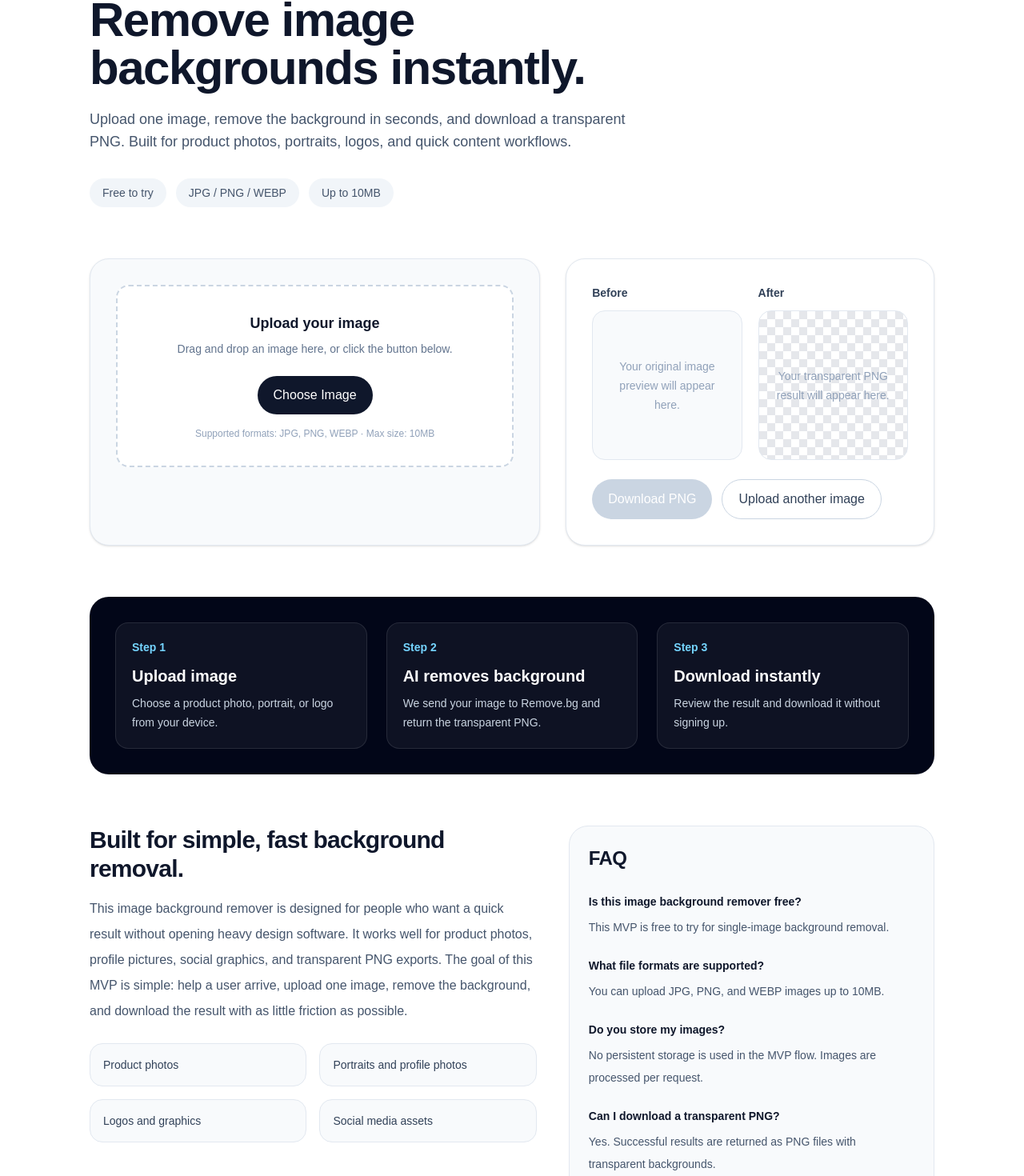
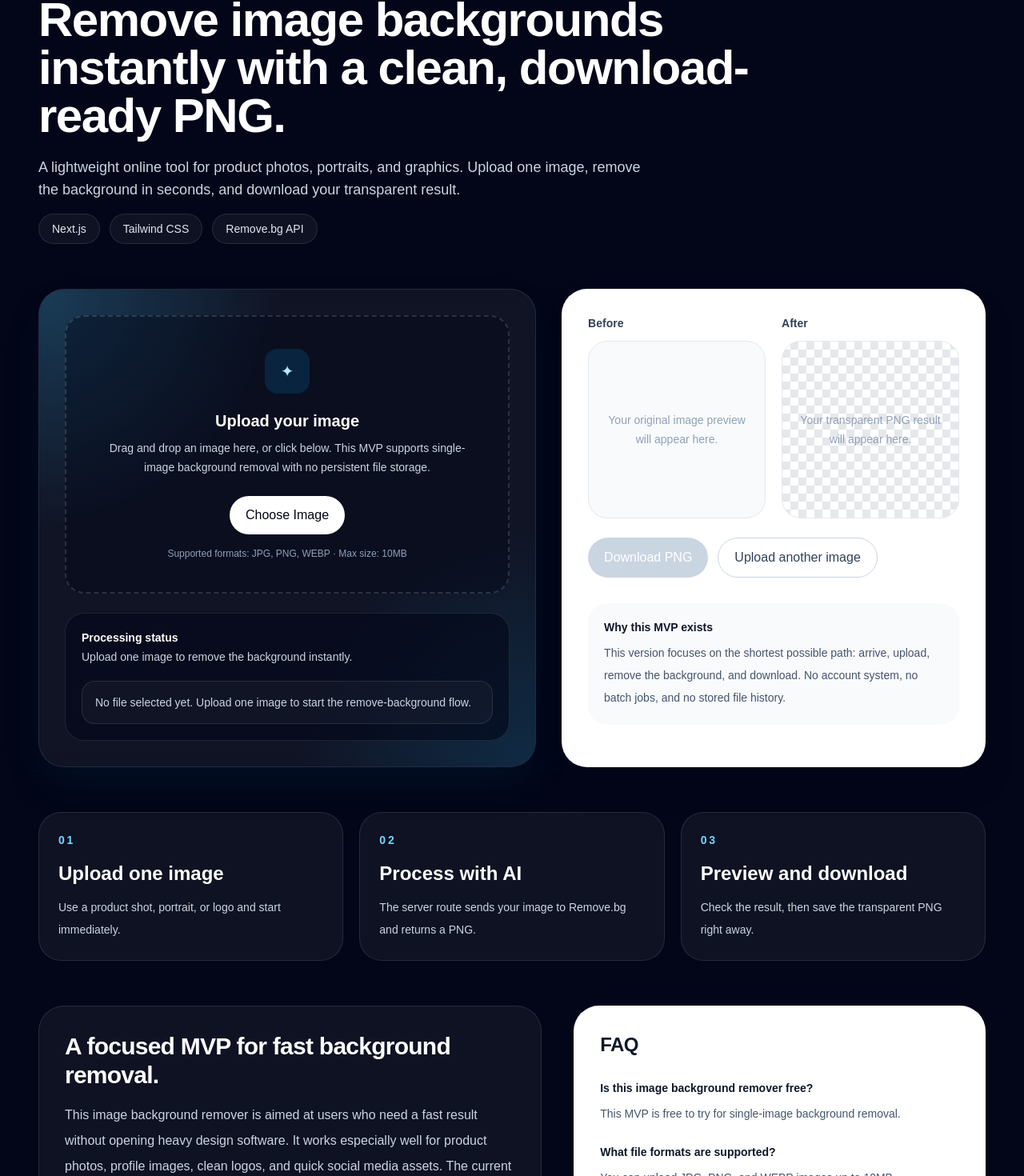
Before and after one commit to wawo-123/image-background-remover, a Next.js app: page / in a window 1280 px wide. Shown: the part 77-1547 px from the top of the page at 80% size. Built offline with nearby package versions, Linux system fonts and the light colour scheme.

Commit message:
feat: polish MVP UI and prepare Cloudflare deployment

```diff
--- a/package.json
+++ b/package.json
@@ -6,7 +6,8 @@
     "dev": "next dev",
     "build": "next build",
     "start": "next start",
-    "lint": "eslint"
+    "lint": "eslint",
+    "cf:deploy:note": "node -e \"console.log('Prepare Cloudflare deployment by setting REMOVE_BG_API_KEY and using your preferred Next.js-on-Cloudflare adapter/runtime.')\""
   },
   "dependencies": {
     "next": "16.2.1",
--- a/src/app/page.tsx
+++ b/src/app/page.tsx
@@ -6,6 +6,32 @@ type Status = "idle" | "uploading" | "success" | "error";
 
 const ACCEPTED_TYPES = ["image/jpeg", "image/png", "image/webp"];
 const MAX_FILE_SIZE = 10 * 1024 * 1024;
+
+const SCENES = [
+  "Product photos for ecommerce listings",
+  "Portraits and profile pictures",
+  "Logos and clean transparent graphics",
+  "Quick marketing and social media assets",
+];
+
+const FAQS = [
+  {
+    question: "Is this image background remover free?",
+    answer: "This MVP is free to try for single-image background removal.",
+  },
+  {
+    question: "What file formats are supported?",
+    answer: "You can upload JPG, PNG, and WEBP images up to 10MB.",
+  },
+  {
+    question: "Do you store my images?",
+    answer: "No persistent storage is used in this MVP flow. Images are processed per request only.",
+  },
+  {
+    question: "Can I download a transparent PNG?",
+    answer: "Yes. Successful results are returned as transparent PNG files ready to download.",
+  },
+];
 
 export default function Home() {
   const inputRef = useRef<HTMLInputElement | null>(null);
@@ -18,17 +44,22 @@ export default function Home() {
   const [resultBlob, setResultBlob] = useState<Blob | null>(null);
 
   const statusText = useMemo(() => {
-    if (status === "uploading") return "Removing background...";
-    if (status === "success") return "Background removed successfully.";
-    if (status === "error") return "Something went wrong.";
-    return "Upload an image to get started.";
-  }, [status]);
+    if (status === "uploading") return "Removing background... this usually takes a few seconds.";
+    if (status === "success") return "Done. Your transparent PNG is ready to preview and download.";
+    if (status === "error") return "We hit a problem while processing the image.";
+    if (file) return "Image selected. Click remove background to start.";
+    return "Upload one image to remove the background instantly.";
+  }, [file, status]);
 
   function resetResult() {
     setError("");
     setStatus("idle");
     setResultUrl("");
     setResultBlob(null);
+  }
+
+  function cleanupPreview(url: string) {
+    if (url) URL.revokeObjectURL(url);
   }
 
   function validateFile(nextFile: File) {
@@ -46,6 +77,7 @@ export default function Home() {
   function prepareFile(nextFile: File) {
     const validationError = validateFile(nextFile);
     if (validationError) {
+      cleanupPreview(previewUrl);
       setFile(null);
       setPreviewUrl("");
       setError(validationError);
@@ -53,9 +85,22 @@ export default function Home() {
       return;
     }
 
+    cleanupPreview(previewUrl);
+    cleanupPreview(resultUrl);
     resetResult();
     setFile(nextFile);
     setPreviewUrl(URL.createObjectURL(nextFile));
+  }
+
+  function clearAll() {
+    cleanupPreview(previewUrl);
+    cleanupPreview(resultUrl);
+    setFile(null);
+    setPreviewUrl("");
+    setResultUrl("");
+    setResultBlob(null);
+    setError("");
+    setStatus("idle");
   }
 
   function onFileChange(event: ChangeEvent<HTMLInputElement>) {
@@ -81,6 +126,7 @@ export default function Home() {
 
     setStatus("uploading");
     setError("");
+    cleanupPreview(resultUrl);
     setResultUrl("");
 
     const formData = new FormData();
@@ -119,30 +165,32 @@ export default function Home() {
   }
 
   return (
-    <main className="min-h-screen bg-white text-slate-900">
-      <section className="mx-auto flex w-full max-w-6xl flex-col gap-16 px-6 py-10 md:px-10 lg:px-12">
-        <header className="flex items-center justify-between">
+    <main className="min-h-screen bg-slate-950 text-white">
+      <section className="mx-auto flex w-full max-w-7xl flex-col gap-14 px-6 py-8 md:px-10 lg:px-12 lg:py-10">
+        <header className="flex flex-wrap items-center justify-between gap-4">
           <div>
-            <p className="text-sm font-semibold uppercase tracking-[0.24em] text-sky-600">
+            <p className="text-sm font-semibold uppercase tracking-[0.3em] text-sky-300">
               Image Background Remover
             </p>
-            <h1 className="mt-3 max-w-3xl text-4xl font-bold tracking-tight md:text-6xl">
-              Remove image backgrounds instantly.
+            <h1 className="mt-3 max-w-4xl text-4xl font-bold tracking-tight text-white md:text-6xl">
+              Remove image backgrounds instantly with a clean, download-ready PNG.
             </h1>
-            <p className="mt-5 max-w-2xl text-base leading-7 text-slate-600 md:text-lg">
-              Upload one image, remove the background in seconds, and download a transparent PNG.
-              Built for product photos, portraits, logos, and quick content workflows.
+            <p className="mt-5 max-w-3xl text-base leading-7 text-slate-300 md:text-lg">
+              A lightweight online tool for product photos, portraits, and graphics. Upload one
+              image, remove the background in seconds, and download your transparent result.
             </p>
-            <div className="mt-8 flex flex-wrap gap-3 text-sm text-slate-600">
-              <span className="rounded-full bg-slate-100 px-4 py-2">Free to try</span>
-              <span className="rounded-full bg-slate-100 px-4 py-2">JPG / PNG / WEBP</span>
-              <span className="rounded-full bg-slate-100 px-4 py-2">Up to 10MB</span>
           </div>
+          <div className="flex flex-wrap gap-3 text-sm text-slate-200">
+            <span className="rounded-full border border-white/10 bg-white/5 px-4 py-2">Next.js</span>
+            <span className="rounded-full border border-white/10 bg-white/5 px-4 py-2">Tailwind CSS</span>
+            <span className="rounded-full border border-white/10 bg-white/5 px-4 py-2">Remove.bg API</span>
           </div>
         </header>
 
-        <section className="grid gap-8 lg:grid-cols-[1.1fr_0.9fr]">
-          <div className="rounded-3xl border border-slate-200 bg-slate-50 p-6 shadow-sm md:p-8">
+        <section className="grid gap-8 lg:grid-cols-[1.08fr_0.92fr]">
+          <div className="relative overflow-hidden rounded-[2rem] border border-white/10 bg-white/[0.06] p-6 shadow-2xl shadow-sky-950/30 backdrop-blur md:p-8">
+            <div className="absolute inset-0 bg-[radial-gradient(circle_at_top_left,rgba(56,189,248,0.24),transparent_35%),radial-gradient(circle_at_bottom_right,rgba(14,165,233,0.16),transparent_35%)]" />
+            <div className="relative">
               <div
                 onDrop={onDrop}
                 onDragOver={(event) => {
@@ -150,10 +198,10 @@ export default function Home() {
                   setDragging(true);
                 }}
                 onDragLeave={() => setDragging(false)}
-              className={`rounded-2xl border-2 border-dashed p-8 text-center transition ${
+                className={`rounded-[1.5rem] border-2 border-dashed p-8 text-center transition md:p-10 ${
                   dragging
-                  ? "border-sky-500 bg-sky-50"
-                  : "border-slate-300 bg-white"
+                    ? "border-sky-400 bg-sky-400/10"
+                    : "border-white/15 bg-slate-950/40"
                 }`}
               >
                 <input
@@ -163,14 +211,18 @@ export default function Home() {
                   className="hidden"
                   onChange={onFileChange}
                 />
-              <p className="text-lg font-semibold">Upload your image</p>
-              <p className="mt-2 text-sm text-slate-500">
-                Drag and drop an image here, or click the button below.
+                <div className="mx-auto flex h-14 w-14 items-center justify-center rounded-2xl bg-sky-500/15 text-xl text-sky-200">
+                  ✦
+                </div>
+                <p className="mt-5 text-xl font-semibold">Upload your image</p>
+                <p className="mt-2 text-sm leading-6 text-slate-300">
+                  Drag and drop an image here, or click below. This MVP supports single-image
+                  background removal with no persistent file storage.
                 </p>
                 <button
                   type="button"
                   onClick={() => inputRef.current?.click()}
-                className="mt-6 inline-flex rounded-full bg-slate-900 px-5 py-3 text-sm font-semibold text-white transition hover:bg-slate-700"
+                  className="mt-6 inline-flex rounded-full bg-white px-5 py-3 text-sm font-semibold text-slate-950 transition hover:bg-sky-100"
                 >
                   Choose Image
                 </button>
@@ -179,24 +231,34 @@ export default function Home() {
                 </p>
               </div>
 
-            {file && (
-              <div className="mt-6 rounded-2xl border border-slate-200 bg-white p-4">
+              <div className="mt-6 rounded-[1.5rem] border border-white/10 bg-slate-950/60 p-5">
                 <div className="flex flex-wrap items-center justify-between gap-3">
                   <div>
-                    <p className="text-sm font-semibold text-slate-900">Selected file</p>
-                    <p className="text-sm text-slate-500">
+                    <p className="text-sm font-semibold text-white">Processing status</p>
+                    <p className="mt-1 text-sm text-slate-300">{statusText}</p>
+                  </div>
+                  {status === "uploading" && <LoadingBadge />}
+                </div>
+
+                {error && (
+                  <div className="mt-4 rounded-2xl border border-rose-400/20 bg-rose-500/10 px-4 py-3 text-sm text-rose-200">
+                    {error}
+                  </div>
+                )}
+
+                {file ? (
+                  <div className="mt-5 flex flex-wrap items-center justify-between gap-3 rounded-2xl border border-white/10 bg-white/[0.04] p-4">
+                    <div>
+                      <p className="text-sm font-semibold text-white">Selected file</p>
+                      <p className="text-sm text-slate-300">
                         {file.name} · {(file.size / 1024 / 1024).toFixed(2)} MB
                       </p>
                     </div>
-                  <div className="flex gap-3">
+                    <div className="flex flex-wrap gap-3">
                       <button
                         type="button"
-                      onClick={() => {
-                        setFile(null);
-                        setPreviewUrl("");
-                        resetResult();
-                      }}
-                      className="rounded-full border border-slate-300 px-4 py-2 text-sm font-medium text-slate-700 hover:bg-slate-100"
+                        onClick={clearAll}
+                        className="rounded-full border border-white/15 px-4 py-2 text-sm font-medium text-slate-200 hover:bg-white/5"
                       >
                         Reset
                       </button>
@@ -204,22 +266,35 @@ export default function Home() {
                         type="button"
                         onClick={handleSubmit}
                         disabled={status === "uploading"}
-                      className="rounded-full bg-sky-600 px-4 py-2 text-sm font-semibold text-white hover:bg-sky-500 disabled:cursor-not-allowed disabled:bg-sky-300"
+                        className="rounded-full bg-sky-500 px-5 py-2 text-sm font-semibold text-white transition hover:bg-sky-400 disabled:cursor-not-allowed disabled:bg-sky-300"
                       >
                         {status === "uploading" ? "Processing..." : "Remove Background"}
                       </button>
                     </div>
                   </div>
-                <p className="mt-4 text-sm text-slate-600">{statusText}</p>
-                {error && <p className="mt-2 text-sm text-rose-600">{error}</p>}
+                ) : (
+                  <div className="mt-5 rounded-2xl border border-white/10 bg-white/[0.04] px-4 py-4 text-sm text-slate-300">
+                    No file selected yet. Upload one image to start the remove-background flow.
                   </div>
                 )}
               </div>
+            </div>
+          </div>
 
-          <div className="rounded-3xl border border-slate-200 bg-white p-6 shadow-sm md:p-8">
+          <div className="rounded-[2rem] border border-white/10 bg-white p-6 text-slate-900 shadow-2xl shadow-slate-950/20 md:p-8">
             <div className="grid gap-5 md:grid-cols-2 lg:grid-cols-1 xl:grid-cols-2">
-              <PreviewCard title="Before" imageUrl={previewUrl} emptyText="Your original image preview will appear here." />
-              <PreviewCard title="After" imageUrl={resultUrl} emptyText="Your transparent PNG result will appear here." checkerboard />
+              <PreviewCard
+                title="Before"
+                imageUrl={previewUrl}
+                emptyText="Your original image preview will appear here."
+              />
+              <PreviewCard
+                title="After"
+                imageUrl={resultUrl}
+                emptyText="Your transparent PNG result will appear here."
+                checkerboard
+                loading={status === "uploading"}
+              />
             </div>
 
             <div className="mt-6 flex flex-wrap gap-3">
@@ -227,7 +302,7 @@ export default function Home() {
                 type="button"
                 onClick={handleDownload}
                 disabled={!resultUrl}
-                className="rounded-full bg-slate-900 px-5 py-3 text-sm font-semibold text-white hover:bg-slate-700 disabled:cursor-not-allowed disabled:bg-slate-300"
+                className="rounded-full bg-slate-950 px-5 py-3 text-sm font-semibold text-white transition hover:bg-slate-800 disabled:cursor-not-allowed disabled:bg-slate-300"
               >
                 Download PNG
               </button>
@@ -239,59 +314,82 @@ export default function Home() {
                 Upload another image
               </button>
             </div>
+
+            <div className="mt-8 rounded-[1.5rem] bg-slate-50 p-5">
+              <p className="text-sm font-semibold text-slate-900">Why this MVP exists</p>
+              <p className="mt-2 text-sm leading-7 text-slate-600">
+                This version focuses on the shortest possible path: arrive, upload, remove the
+                background, and download. No account system, no batch jobs, and no stored file
+                history.
+              </p>
+            </div>
           </div>
         </section>
 
-        <section className="grid gap-6 rounded-3xl bg-slate-950 px-6 py-8 text-white md:grid-cols-3 md:px-8">
+        <section className="grid gap-5 md:grid-cols-3">
           {[
-            ["1", "Upload image", "Choose a product photo, portrait, or logo from your device."],
-            ["2", "AI removes background", "We send your image to Remove.bg and return the transparent PNG."],
-            ["3", "Download instantly", "Review the result and download it without signing up."],
+            ["01", "Upload one image", "Use a product shot, portrait, or logo and start immediately."],
+            ["02", "Process with AI", "The server route sends your image to Remove.bg and returns a PNG."],
+            ["03", "Preview and download", "Check the result, then save the transparent PNG right away."],
           ].map(([step, title, description]) => (
-            <div key={step} className="rounded-2xl border border-white/10 bg-white/5 p-5">
-              <p className="text-sm font-semibold text-sky-300">Step {step}</p>
-              <h2 className="mt-3 text-xl font-semibold">{title}</h2>
-              <p className="mt-2 text-sm leading-6 text-slate-300">{description}</p>
+            <div key={step} className="rounded-[1.75rem] border border-white/10 bg-white/[0.05] p-6">
+              <p className="text-sm font-semibold tracking-[0.2em] text-sky-300">{step}</p>
+              <h2 className="mt-4 text-2xl font-semibold text-white">{title}</h2>
+              <p className="mt-3 text-sm leading-7 text-slate-300">{description}</p>
             </div>
           ))}
         </section>
 
         <section className="grid gap-10 lg:grid-cols-[1.1fr_0.9fr]">
-          <div>
-            <h2 className="text-3xl font-bold tracking-tight">Built for simple, fast background removal.</h2>
-            <p className="mt-4 max-w-3xl text-base leading-8 text-slate-600">
-              This image background remover is designed for people who want a quick result without
-              opening heavy design software. It works well for product photos, profile pictures,
-              social graphics, and transparent PNG exports. The goal of this MVP is simple: help a
-              user arrive, upload one image, remove the background, and download the result with as
-              little friction as possible.
+          <div className="rounded-[2rem] border border-white/10 bg-white/[0.05] p-6 md:p-8">
+            <h2 className="text-3xl font-bold tracking-tight text-white">A focused MVP for fast background removal.</h2>
+            <p className="mt-4 max-w-3xl text-base leading-8 text-slate-300">
+              This image background remover is aimed at users who need a fast result without opening
+              heavy design software. It works especially well for product photos, profile images,
+              clean logos, and quick social media assets. The current version keeps the scope narrow
+              and useful: one image in, transparent PNG out.
             </p>
             <div className="mt-6 grid gap-4 sm:grid-cols-2">
-              {[
-                "Product photos",
-                "Portraits and profile photos",
-                "Logos and graphics",
-                "Social media assets",
-              ].map((item) => (
-                <div key={item} className="rounded-2xl border border-slate-200 bg-slate-50 px-4 py-4 text-sm font-medium text-slate-700">
+              {SCENES.map((item) => (
+                <div
+                  key={item}
+                  className="rounded-2xl border border-white/10 bg-slate-950/60 px-4 py-4 text-sm font-medium text-slate-200"
+                >
                   {item}
                 </div>
               ))}
             </div>
           </div>
 
-          <div className="rounded-3xl border border-slate-200 bg-slate-50 p-6">
+          <div className="rounded-[2rem] border border-white/10 bg-white p-6 text-slate-900 md:p-8">
             <h2 className="text-2xl font-bold tracking-tight">FAQ</h2>
             <div className="mt-6 space-y-5 text-sm leading-7 text-slate-600">
-              <FaqItem question="Is this image background remover free?" answer="This MVP is free to try for single-image background removal." />
-              <FaqItem question="What file formats are supported?" answer="You can upload JPG, PNG, and WEBP images up to 10MB." />
-              <FaqItem question="Do you store my images?" answer="No persistent storage is used in the MVP flow. Images are processed per request." />
-              <FaqItem question="Can I download a transparent PNG?" answer="Yes. Successful results are returned as PNG files with transparent backgrounds." />
+              {FAQS.map((item) => (
+                <FaqItem key={item.question} question={item.question} answer={item.answer} />
+              ))}
             </div>
           </div>
         </section>
+
+        <section className="rounded-[2rem] border border-sky-400/20 bg-sky-400/10 px-6 py-6 text-sm leading-7 text-sky-100">
+          <p className="font-semibold text-white">Cloudflare deployment prep</p>
+          <p className="mt-2">
+            The project is structured for MVP development now. A deployment note and Cloudflare prep
+            script guidance are included in the repository so the next step can be wiring the target
+            runtime and environment variables for production deployment.
+          </p>
+        </section>
       </section>
     </main>
+  );
+}
+
+function LoadingBadge() {
+  return (
+    <div className="inline-flex items-center gap-2 rounded-full border border-sky-300/20 bg-sky-400/10 px-3 py-2 text-xs font-semibold uppercase tracking-[0.16em] text-sky-200">
+      <span className="h-2.5 w-2.5 animate-pulse rounded-full bg-sky-300" />
+      Processing
+    </div>
   );
 }
 
@@ -300,22 +398,32 @@ function PreviewCard({
   imageUrl,
   emptyText,
   checkerboard = false,
+  loading = false,
 }: {
   title: string;
   imageUrl: string;
   emptyText: string;
   checkerboard?: boolean;
+  loading?: boolean;
 }) {
   return (
     <div>
       <p className="mb-3 text-sm font-semibold text-slate-700">{title}</p>
       <div
-        className={`flex aspect-square items-center justify-center overflow-hidden rounded-2xl border border-slate-200 ${
+        className={`relative flex aspect-square items-center justify-center overflow-hidden rounded-[1.5rem] border border-slate-200 ${
           checkerboard
             ? "bg-[linear-gradient(45deg,#e5e7eb_25%,transparent_25%),linear-gradient(-45deg,#e5e7eb_25%,transparent_25%),linear-gradient(45deg,transparent_75%,#e5e7eb_75%),linear-gradient(-45deg,transparent_75%,#e5e7eb_75%)] bg-[length:20px_20px] bg-[position:0_0,0_10px,10px_-10px,-10px_0px]"
             : "bg-slate-50"
         }`}
       >
+        {loading && !imageUrl && (
+          <div className="absolute inset-0 flex items-center justify-center bg-white/75 backdrop-blur-sm">
+            <div className="flex items-center gap-3 rounded-full bg-slate-950 px-4 py-3 text-sm font-semibold text-white shadow-lg">
+              <span className="h-3 w-3 animate-pulse rounded-full bg-sky-400" />
+              Removing background...
+            </div>
+          </div>
+        )}
         {imageUrl ? (
           // eslint-disable-next-line @next/next/no-img-element
           <img src={imageUrl} alt={`${title} preview`} className="h-full w-full object-contain" />
```
Also changed, not shown: 1 other file (tests, documents, lock files or other folders). Lines whose indentation alone changed are shown as unchanged.
